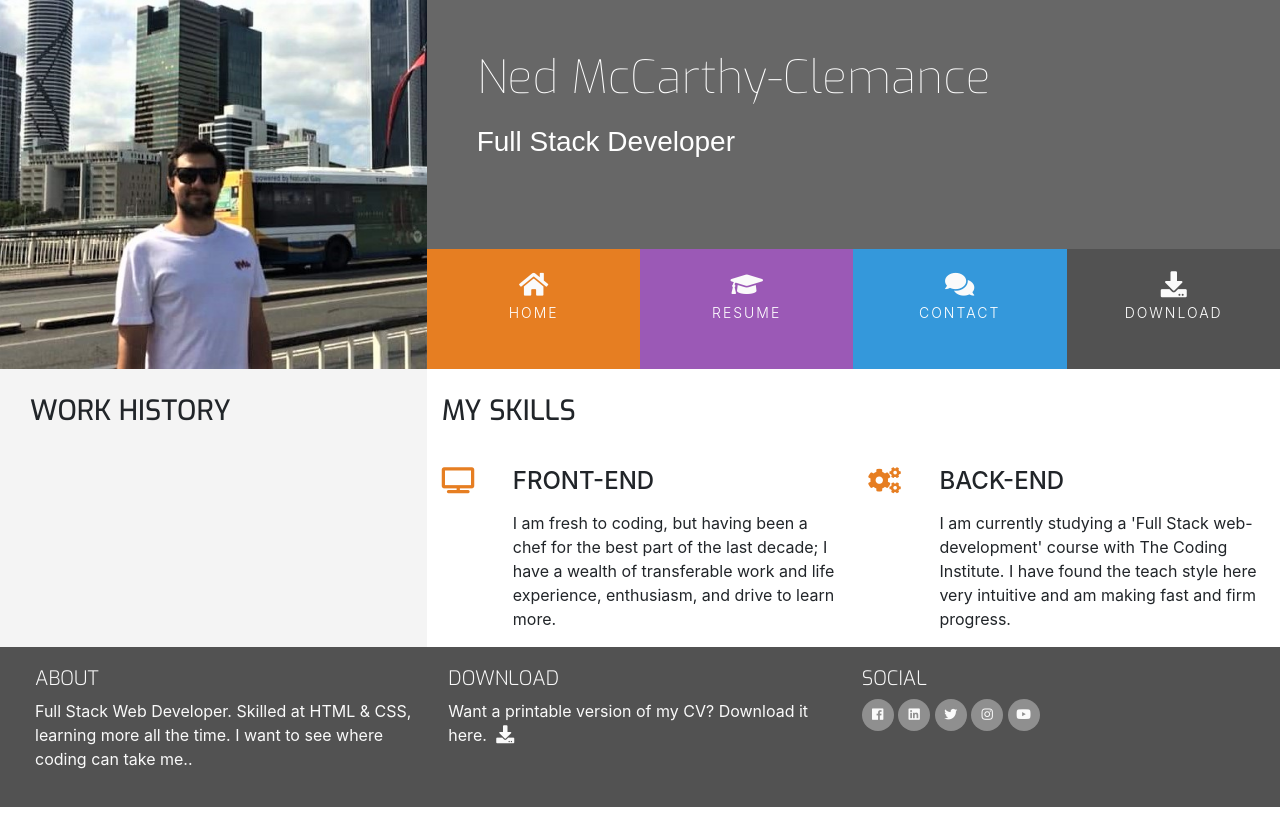
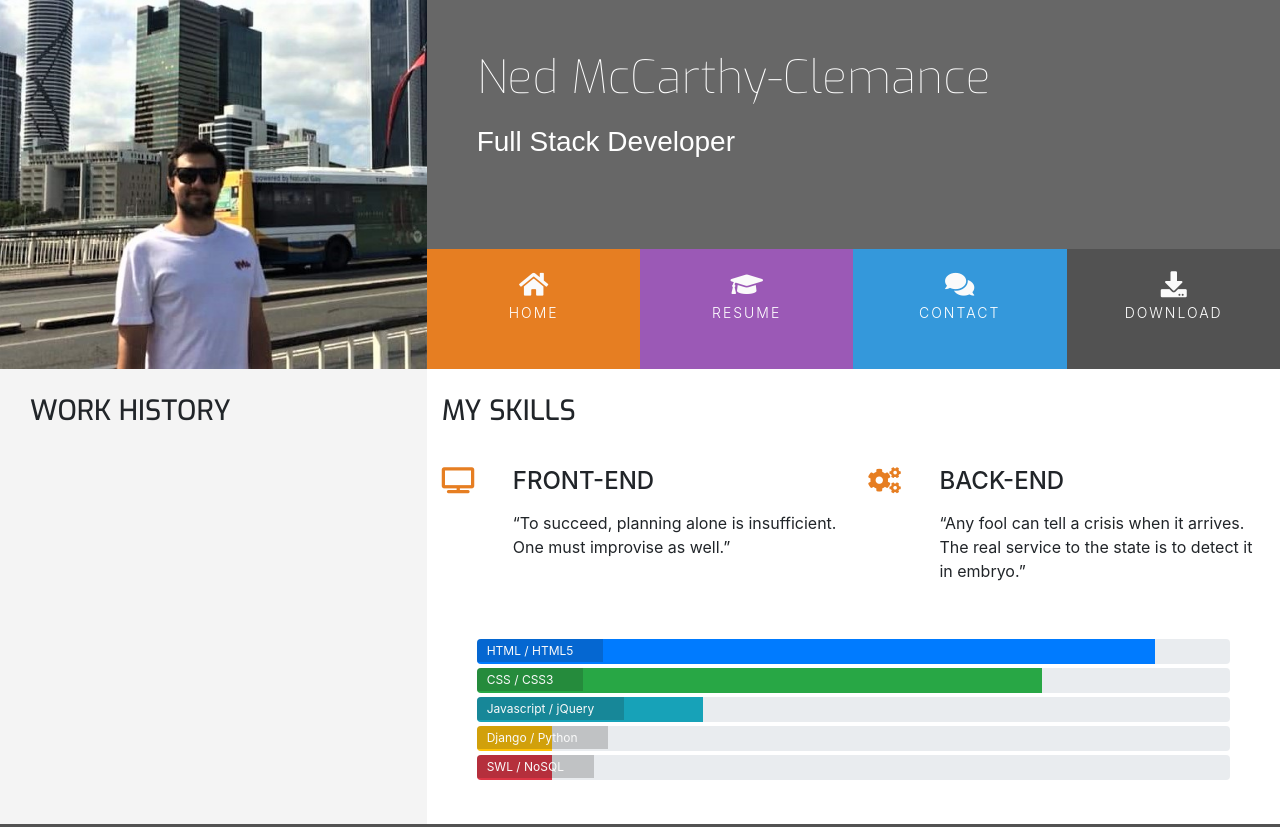
Before and after one commit to NedCosmo23/UCD-resume, a plain HTML site: page resume.html in a window 1280 px wide. Shown: the top 827 px of the page. Drawn offline with nearby package versions, Linux system fonts and the light colour scheme.

Commit message:
Added progress bars and more content in resume.html

```diff
--- a/assets/css/style.css
+++ b/assets/css/style.css
@@ -259,3 +259,24 @@ transition: all 0.35s  ease-in-out;
     position: relative;
     width: 60%;
 }
+
+/*------------------Skills */
+
+.progress {
+    position: relative;
+    height: 25px;
+    margin-bottom: 4px;
+}
+
+.progress-type {
+    position: absolute;
+    left: 0px;
+    font-weight: 400;
+    padding: 3px 30px 2px 10px;
+    color: #fafafa;
+    background-color: rgba(25, 25, 25, 0.2);
+}
+
+.progress-section {
+    margin: 40px 20px;
+}
--- a/resume.html
+++ b/resume.html
@@ -38,17 +38,19 @@
                                         aria-hidden="true"></i><span>Resume</span></a>
                             </li>
                             <li class="col-6 col-sm-3 ui-menu-color-contact list-inline-item menuitem">
-                                <a href="#" class="hvr-sweep-to-bottom"><i class="fa fa-comments" aria-hidden="true"></i><span>Contact</span></a>
+                                <a href="#" class="hvr-sweep-to-bottom"><i class="fa fa-comments"
+                                        aria-hidden="true"></i><span>Contact</span></a>
                             </li>
                             <li class="col-6 col-sm-3 ui-menu-color-download list-inline-item menuitem">
-                                <a href="#" class="hvr-sweep-to-bottom"><i class="fa fa-download" aria-hidden="true"></i><span>Download</span></a>
+                                <a href="#" class="hvr-sweep-to-bottom"><i class="fa fa-download"
+                                        aria-hidden="true"></i><span>Download</span></a>
                             </li>
                         </ul>
                     </div>
                 </div>
             </div>
         </div>
-</header>
+    </header>
     <section class="container-fluid">
         <div class="row">
             <div class="col-md-4 bg-color-personal-info section-column">
@@ -75,9 +77,7 @@
                             </div>
                             <div class="col-10">
                                 <h4 class="three-reasons-heading uppercase">Front-End</h4>
-                                <p>I am fresh to coding, but having been a chef for the best part of the last decade;
-                                    I have a wealth of transferable work and life experience,
-                                    enthusiasm, and drive to learn more.
+                                <p>“To succeed, planning alone is insufficient. One must improvise as well.”
                                 </p>
                             </div>
                         </div>
@@ -90,15 +90,58 @@
                             </div>
                             <div class="col-10">
                                 <h4 class="three-reasons-heading uppercase">Back-end</h4>
-                                <p>I am currently studying a 'Full Stack web-development' course with The Coding
-                                    Institute.
-                                    I have found the teach style here very intuitive and am making fast and firm
-                                    progress.
+                                <p>“Any fool can tell a crisis when it arrives. The real service to the state is to detect it in embryo.”
                                 </p>
                             </div>
                         </div>
                     </div>
 
+                </div>
+
+                <div class="row progress-section">
+                    <div class="col">
+                        <div class="progress">
+                            <div class="progress-bar" role="progressbar" aria-valuenow="90" aria-valuemin="0"
+                                aria-valuemax="100" style="width:90%;">
+
+                            </div>
+                            <span class="sr-only">90% complete</span>
+                            <span class="progress-type">HTML / HTML5</span>
+                        </div>
+
+                        <div class="progress">
+                            <div class="progress-bar bg-success" role="progressbar" aria-valuenow="75" aria-valuemin="0"
+                                aria-valuemax="100" style="width:75%;">
+                            </div>
+                            <span class="sr-only">75% complete</span>
+                            <span class="progress-type">CSS / CSS3</span>
+                        </div>
+
+                        <div class="progress">
+                            <div class="progress-bar bg-info" role="progressbar" aria-valuenow="30" aria-valuemin="0"
+                                aria-valuemax="100" style="width:30%;">
+                            </div>
+                            <span class="sr-only">30% complete</span>
+                            <span class="progress-type">Javascript / jQuery</span>
+                        </div>
+
+                        <div class="progress">
+                            <div class="progress-bar bg-warning" role="progressbar" aria-valuenow="10" aria-valuemin="0"
+                                aria-valuemax="100" style="width:10%;">
+                            </div>
+                            <span class="sr-only">10% complete</span>
+                            <span class="progress-type">Django / Python</span>
+                        </div>
+
+                        <div class="progress">
+                            <div class="progress-bar bg-danger" role="progressbar" aria-valuenow="10" aria-valuemin="0"
+                                aria-valuemax="100" style="width:10%;">
+                            </div>
+                            <span class="sr-only">10% complete</span>
+                            <span class="progress-type">SWL / NoSQL</span>
+                        </div>
+
+                    </div>
                 </div>
             </div>
         </div>
@@ -118,8 +161,8 @@
                 <p class="inline-block">
                     Want a printable version of my CV? Download it here.
                     <a href="#" taget="_blank" class="cv-pdf">
-                       <i class="fa fa-download" aria-hidden="true"></i>
-                       <span class="sr-only">Download link</span>
+                        <i class="fa fa-download" aria-hidden="true"></i>
+                        <span class="sr-only">Download link</span>
                     </a>
                 </p>
             </div>
```
